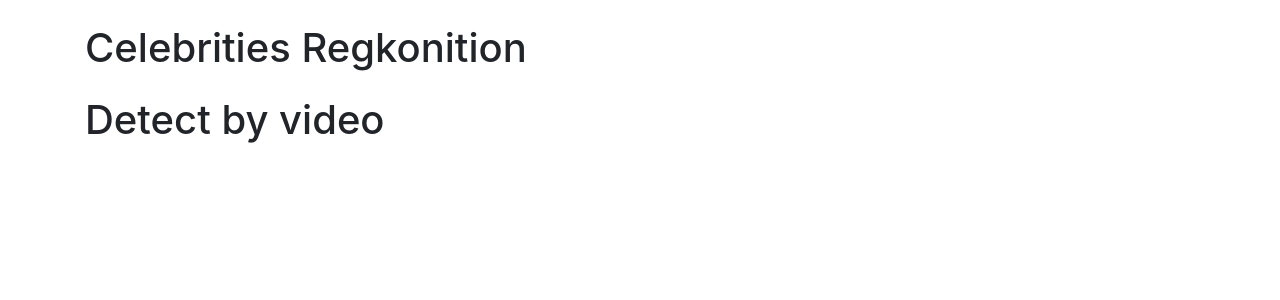
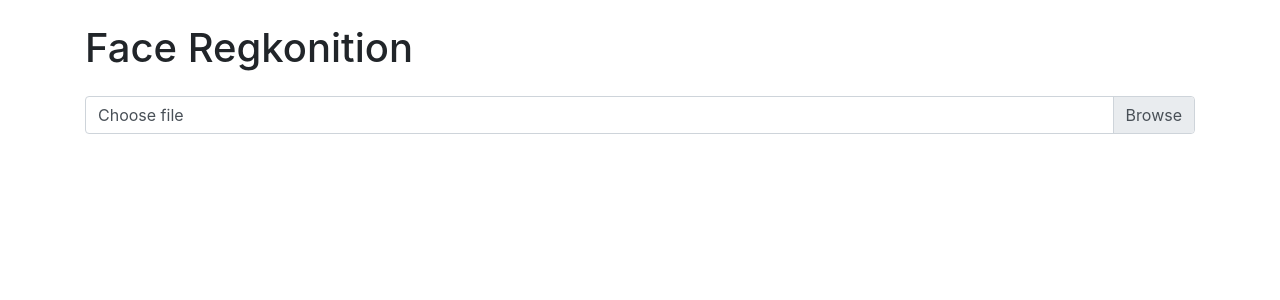
Before and after one commit to minh1609/face-regconition, a React (Create React App) app: page /#/video in a window 1280 px wide. Shown: the top 300 px of the page. Built offline with nearby package versions, Linux system fonts and the light colour scheme.

Commit message:
update video

```diff
--- a/src/App.js
+++ b/src/App.js
@@ -8,7 +8,7 @@ const App = () => {
     return (
         <HashRouter basename="/">
             <div className="container">
-                <h1 className="mx-auto my-4">Celebrities Regkonition</h1>
+                <h1 className="mx-auto my-4">Face Regkonition</h1>
                 <Switch>
                     <Route path="/" exact component={ImageDetect} />
                     <Route path="/video" exact component={VideoDetect} />
--- a/src/ImageDetect.js
+++ b/src/ImageDetect.js
@@ -2,15 +2,24 @@ import React, { useState, useEffect } from "react";
 import { rekognition } from "./aws-config";
 
 const ImageDetect = () => {
-    const [image, setImage] = useState("");
+    const [image, setImage] = useState(""); //image
     const [imageData, setImageData] = useState(""); //Data URL of image, use this to preview image
-
-    const [result, setResult] = useState([{}]); //Array of FaceDetail Object
+    const [result, setResult] = useState([{}]); //result from API call
     const [loading, setLoading] = useState(false);
 
     const handleChange = e => {
         setImage(e.target.files[0]);
     };
+
+    useEffect(() => {
+        if (image) {
+            let reader = new FileReader();
+            reader.readAsDataURL(image);
+            reader.onload = () => {
+                setImageData(reader.result);
+            };
+        }
+    }, [image, imageData]);
 
     const handleClick = () => {
         let reader = new FileReader();
@@ -21,7 +30,9 @@ const ImageDetect = () => {
         }
 
         reader.readAsArrayBuffer(image);
-        reader.onload = e => {
+
+        //process image and send request after image is loaded to FileReader
+        reader.onload = () => {
             let params = {
                 Image: {
                     Bytes: reader.result
@@ -56,16 +67,6 @@ const ImageDetect = () => {
             );
         }
     };
-
-    useEffect(() => {
-        if (image) {
-            let reader = new FileReader();
-            reader.readAsDataURL(image);
-            reader.onload = () => {
-                setImageData(reader.result);
-            };
-        }
-    }, [image, imageData]);
 
     const renderSuccessResult = () => {
         if (result.CelebrityFaces) {
--- a/src/VideoDetect.js
+++ b/src/VideoDetect.js
@@ -1,10 +1,31 @@
-import React from "react";
+import React, { useState } from "react";
+import { rekognition } from "./aws-config";
+
 //1: Upload to S3
 //2: Regconition read data from S3
 //3: Detect .....
 
 const VideoDetect = () => {
-    return <h1>Detect by video</h1>;
+    const [video, setVideo] = useState(""); //video
+
+    const handleChange = e => {
+        setVideo(e.target.files[0]);
+    };
+
+    return (
+        <div className="custom-file">
+            <input
+                type="file"
+                className="custom-file-input"
+                id="customFile"
+                onChange={handleChange}
+                accept="image/*"
+            />
+            <label className="custom-file-label" htmlFor="customFile">
+                {video.name || "Choose file"}
+            </label>
+        </div>
+    );
 };
 
 export default VideoDetect;
--- a/src/aws-config.js
+++ b/src/aws-config.js
@@ -1,8 +1,11 @@
 import AWS from "aws-sdk";
 
+//Role Name: Cognito_Rekonition2Unauth_Role
 AWS.config.region = "us-east-1"; // Region
 AWS.config.credentials = new AWS.CognitoIdentityCredentials({
     IdentityPoolId: "us-east-1:cc9fadcf-503b-41f1-a7c1-7f1da0b9a014"
 });
 
 export let rekognition = new AWS.Rekognition({ apiVersion: "2016-06-27" });
+
+export let s3 = new AWS.S3({ apiVersion: "2006-03-01" });
```
